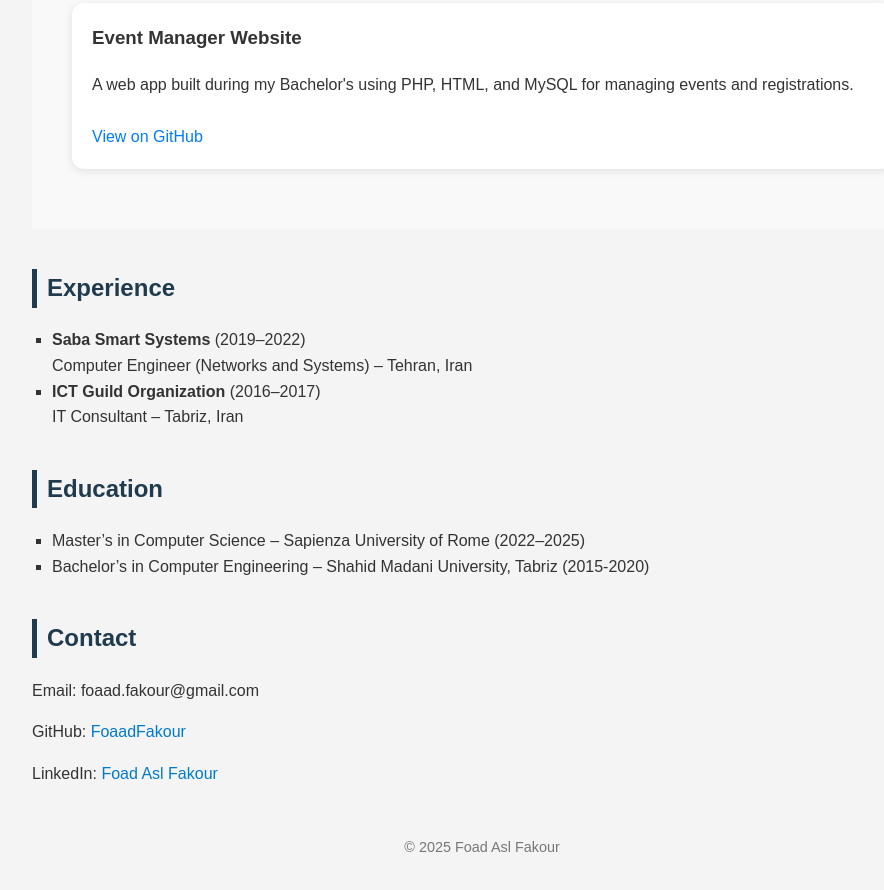
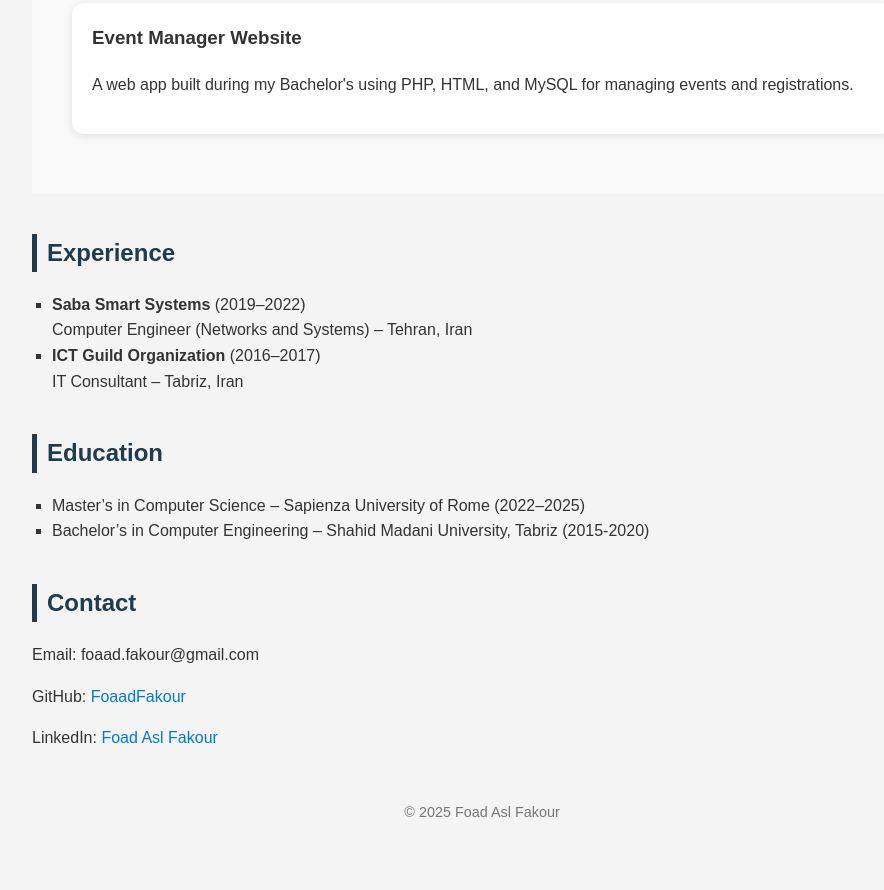
Before and after one commit to FoaadFakour/portfolio-website, a plain HTML site: page index.html in a window 1280 px wide. Shown: the part 1096-1986 px from the top of the page, without its empty margins (158-1042 px from the left). After the commit the page ends 1954 px from the top, so only its background shows below. Drawn offline with Linux system fonts and the light colour scheme.

Commit message:
Update index.html

```diff
--- a/index.html
+++ b/index.html
@@ -54,7 +54,6 @@
     <div class="project">
       <h3>Event Manager Website</h3>
       <p>A web app built during my Bachelor's using PHP, HTML, and MySQL for managing events and registrations.</p>
-      <a href="https://github.com/FoaadFakour/event-manager" target="_blank">View on GitHub</a>
     </div>
   </section>
 
```
